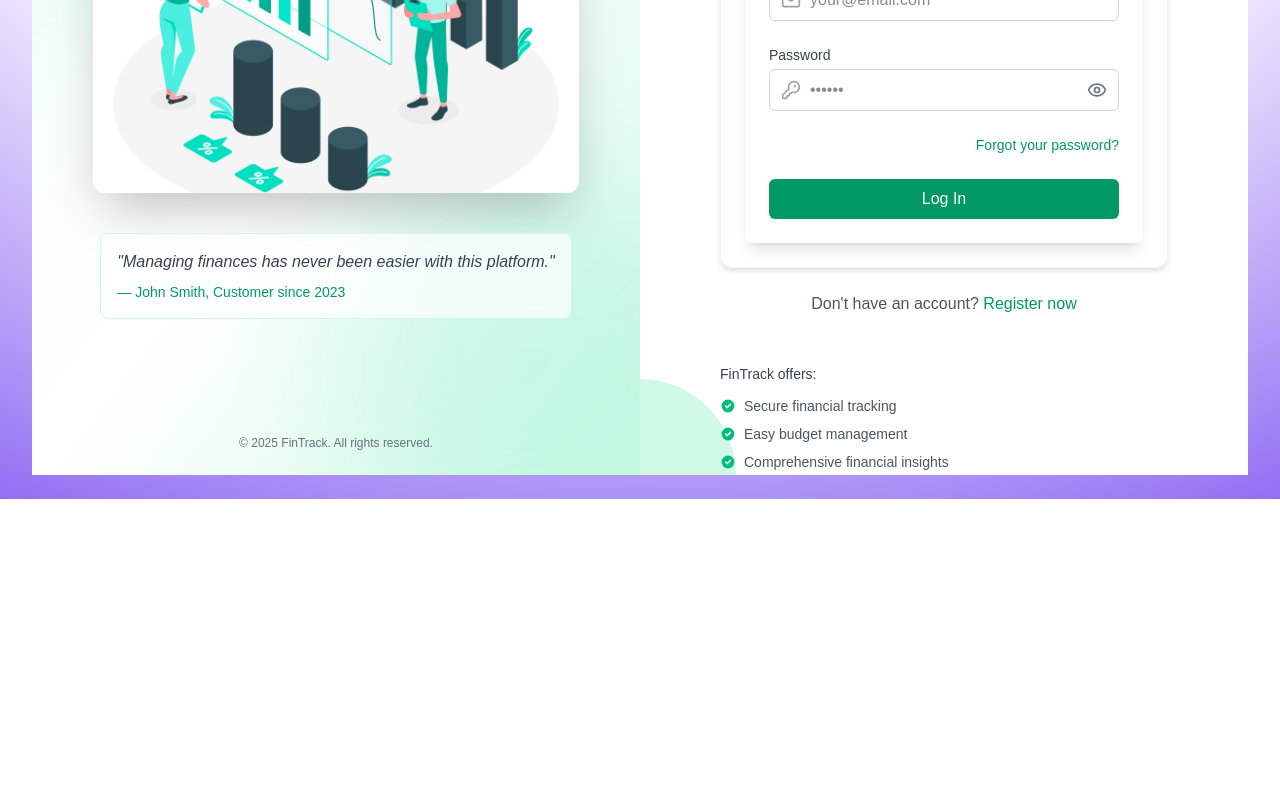
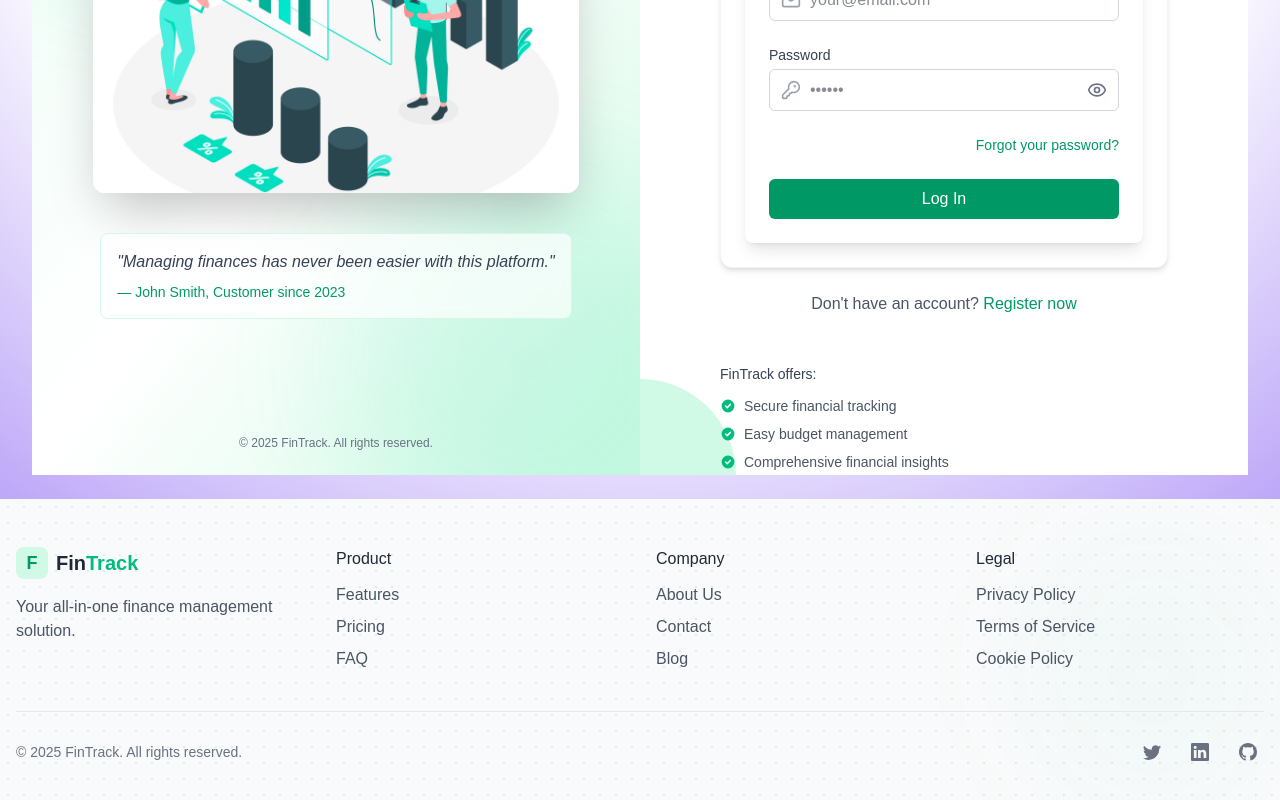
Before and after one commit to namanxdev/Fin-tracker, a React (Vite) app in the folder Frontend/: page /login in a window 1280 px wide. Shown: the part 429-1229 px from the top of the page. Before the commit the page ends 928 px from the top, so only its background shows below. Built offline with nearby package versions, Linux system fonts and the light colour scheme; no server answers.

Commit message:
Added Footer

```diff
--- a/Frontend/src/App.jsx
+++ b/Frontend/src/App.jsx
@@ -8,6 +8,7 @@ import DashboardPage from './pages/Dashboard/DashboardPage';
 import ProfilePage from './pages/ProfilePage';
 import { BrowserRouter as Router, Routes, Route, Navigate, useLocation } from "react-router-dom";
 import Header from './Components/Layout/Header';
+import Footer from './Components/Layout/Footer';
 import useAuthStore from './store/authStore';
 import useThemeStore from './store/themeStore';
 import { useEffect } from 'react';
@@ -87,6 +88,7 @@ const AppLayout = () => {
           </div>
         )}
       </main>
+      <Footer />
     </div>
   );
 };
--- /dev/null
+++ b/Frontend/src/Components/Layout/Footer.jsx
@@ -0,0 +1,128 @@
+import React from 'react';
+import { Link } from 'react-router-dom';
+import useThemeStore from '../../store/themeStore';
+
+const Footer = () => {
+  const isDark = useThemeStore((state) => state.isDark());
+
+  return (
+    <footer
+      className={`relative pt-12 pb-8 overflow-hidden ${
+        isDark
+          ? 'bg-[#020617]'
+          : 'bg-gray-50 bg-[radial-gradient(#e5e7eb_1px,transparent_1px)] [background-size:16px_16px]'
+      }`}
+    >
+      {/* Subtle grid background */}
+      <div className={`absolute inset-0 ${
+        isDark
+          ? 'bg-[linear-gradient(to_right,#4f4f4f1a_1px,transparent_1px),linear-gradient(to_bottom,#8080800a_1px,transparent_1px)] bg-[size:16px_24px]'
+          : 'bg-[linear-gradient(to_right,#f0f0f01a_1px,transparent_1px),linear-gradient(to_bottom,#f0f0f01a_1px,transparent_1px)] bg-[size:6rem_4rem]'
+      }`}></div>
+
+      <div className="container relative z-10 mx-auto px-4">
+        {/* Main footer content */}
+        <div className="grid grid-cols-1 md:grid-cols-4 gap-8 mb-10">
+          {/* Brand column */}
+          <div className="md:col-span-1">
+            <Link to="/" className="flex items-center mb-4">
+              <div className={`h-8 w-8 rounded-lg ${isDark ? 'bg-emerald-500/20' : 'bg-emerald-100'} flex items-center justify-center mr-2`}>
+                <span className={`text-lg font-bold ${isDark ? 'text-emerald-400' : 'text-emerald-600'}`}>F</span>
+              </div>
+              <span className={`text-xl font-bold ${isDark ? 'text-white' : 'text-gray-800'}`}>
+                Fin<span className="text-emerald-500">Track</span>
+              </span>
+            </Link>
+            <p className={`mb-4 ${isDark ? 'text-gray-300' : 'text-gray-600'}`}>
+              Your all-in-one finance management solution.
+            </p>
+          </div>
+
+          {/* Links Columns */}
+          <div>
+            <h3 className={`font-medium mb-3 ${isDark ? 'text-white' : 'text-gray-800'}`}>Product</h3>
+            <ul className={`space-y-2 ${isDark ? 'text-gray-300' : 'text-gray-600'}`}>
+              <li><Link to="/features" className="hover:text-emerald-500 transition-colors">Features</Link></li>
+              <li><Link to="/pricing" className="hover:text-emerald-500 transition-colors">Pricing</Link></li>
+              <li>
+                <a
+                  href="#faq"
+                  onClick={(e) => {
+                    e.preventDefault();
+                    document.getElementById('faq').scrollIntoView({ behavior: 'smooth' });
+                  }}
+                  className="hover:text-emerald-500 transition-colors"
+                >
+                  FAQ
+                </a>
+              </li>
+            </ul>
+          </div>
+
+          <div>
+            <h3 className={`font-medium mb-3 ${isDark ? 'text-white' : 'text-gray-800'}`}>Company</h3>
+            <ul className={`space-y-2 ${isDark ? 'text-gray-300' : 'text-gray-600'}`}>
+            <li><a href="https://github.com/namanxdev" target="_blank" rel="noopener noreferrer" className="hover:text-emerald-500 transition-colors">About Us</a></li>
+              <li><a href='https://www.linkedin.com/in/naman411/' target='_blank' className="hover:text-emerald-500 transition-colors">Contact</a></li>
+              <li><Link to="/blog" className="hover:text-emerald-500 transition-colors">Blog</Link></li>
+            </ul>
+          </div>
+
+          <div>
+            <h3 className={`font-medium mb-3 ${isDark ? 'text-white' : 'text-gray-800'}`}>Legal</h3>
+            <ul className={`space-y-2 ${isDark ? 'text-gray-300' : 'text-gray-600'}`}>
+              <li><Link to="/privacy" className="hover:text-emerald-500 transition-colors">Privacy Policy</Link></li>
+              <li><Link to="/terms" className="hover:text-emerald-500 transition-colors">Terms of Service</Link></li>
+              <li><Link to="/cookies" className="hover:text-emerald-500 transition-colors">Cookie Policy</Link></li>
+            </ul>
+          </div>
+        </div>
+
+        {/* Copyright and social */}
+        <div className={`border-t pt-6 flex flex-col sm:flex-row justify-between items-center ${isDark ? 'border-gray-800' : 'border-gray-200'}`}>
+          <div className={`mb-4 sm:mb-0 text-sm ${isDark ? 'text-gray-400' : 'text-gray-500'}`}>
+            © {new Date().getFullYear()} FinTrack. All rights reserved.
+          </div>
+          <div className="flex space-x-4">
+            {/* Social Media Icons */}
+
+            <a href="#" aria-label="Twitter" className={`h-8 w-8 rounded-full flex items-center justify-center transition-colors ${
+              isDark
+                ? 'text-gray-400 hover:bg-white/10 hover:text-white'
+                : 'text-gray-500 hover:bg-gray-100 hover:text-gray-700'
+            }`}>
+              <svg xmlns="http://www.w3.org/2000/svg" width="18" height="18" fill="currentColor" viewBox="0 0 16 16">
+                <path d="M5.026 15c6.038 0 9.341-5.003 9.341-9.334 0-.14 0-.282-.006-.422A6.685 6.685 0 0 0 16 3.542a6.658 6.658 0 0 1-1.889.518 3.301 3.301 0 0 0 1.447-1.817 6.533 6.533 0 0 1-2.087.793A3.286 3.286 0 0 0 7.875 6.03a9.325 9.325 0 0 1-6.767-3.429 3.289 3.289 0 0 0 1.018 4.382A3.323 3.323 0 0 1 .64 6.575v.045a3.288 3.288 0 0 0 2.632 3.218 3.203 3.203 0 0 1-.865.115 3.23 3.23 0 0 1-.614-.057 3.283 3.283 0 0 0 3.067 2.277A6.588 6.588 0 0 1 .78 13.58a6.32 6.32 0 0 1-.78-.045A9.344 9.344 0 0 0 5.026 15z"/>
+              </svg>
+            </a>
+            <a href="https://www.linkedin.com/in/naman411/" aria-label="LinkedIn" className={`h-8 w-8 rounded-full flex items-center justify-center transition-colors ${
+              isDark
+                ? 'text-gray-400 hover:bg-white/10 hover:text-white'
+                : 'text-gray-500 hover:bg-gray-100 hover:text-gray-700'
+            }`}>
+              <svg xmlns="http://www.w3.org/2000/svg" width="18" height="18" fill="currentColor" viewBox="0 0 16 16">
+                <path d="M0 1.146C0 .513.526 0 1.175 0h13.65C15.474 0 16 .513 16 1.146v13.708c0 .633-.526 1.146-1.175 1.146H1.175C.526 16 0 15.487 0 14.854V1.146zm4.943 12.248V6.169H2.542v7.225h2.401zm-1.2-8.212c.837 0 1.358-.554 1.358-1.248-.015-.709-.52-1.248-1.342-1.248-.822 0-1.359.54-1.359 1.248 0 .694.521 1.248 1.327 1.248h.016zm4.908 8.212V9.359c0-.216.016-.432.08-.586.173-.431.568-.878 1.232-.878.869 0 1.216.662 1.216 1.634v3.865h2.401V9.25c0-2.22-1.184-3.252-2.764-3.252-1.274 0-1.845.7-2.165 1.193v.025h-.016a5.54 5.54 0 0 1 .016-.025V6.169h-2.4c.03.678 0 7.225 0 7.225h2.4z"/>
+              </svg>
+            </a>
+            <a href="https://github.com/namanxdev" aria-label="GitHub" className={`h-8 w-8 rounded-full flex items-center justify-center transition-colors ${
+              isDark
+                ? 'text-gray-400 hover:bg-white/10 hover:text-white'
+                : 'text-gray-500 hover:bg-gray-100 hover:text-gray-700'
+            }`}>
+              <svg xmlns="http://www.w3.org/2000/svg" width="18" height="18" fill="currentColor" viewBox="0 0 16 16">
+                <path d="M8 0C3.58 0 0 3.58 0 8c0 3.54 2.29 6.53 5.47 7.59.4.07.55-.17.55-.38 0-.19-.01-.82-.01-1.49-2.01.37-2.53-.49-2.69-.94-.09-.23-.48-.94-.82-1.13-.28-.15-.68-.52-.01-.53.63-.01 1.08.58 1.23.82.72 1.21 1.87.87 2.33.66.07-.52.28-.87.51-1.07-1.78-.2-3.64-.89-3.64-3.95 0-.87.31-1.59.82-2.15-.08-.2-.36-1.02.08-2.12 0 0 .67-.21 2.2.82.64-.18 1.32-.27 2-.27.68 0 1.36.09 2 .27 1.53-1.04 2.2-.82 2.2-.82.44 1.1.16 1.92.08 2.12.51.56.82 1.27.82 2.15 0 3.07-1.87 3.75-3.65 3.95.29.25.54.73.54 1.48 0 1.07-.01 1.93-.01 2.2 0 .21.15.46.55.38A8.012 8.012 0 0 0 16 8c0-4.42-3.58-8-8-8z"/>
+              </svg>
+            </a>
+          </div>
+        </div>
+      </div>
+
+      {/* Decorative blurred element */}
+      <div className={`absolute bottom-0 right-0 w-64 h-64 rounded-full ${
+        isDark ? 'bg-emerald-500/5' : 'bg-emerald-500/3'
+      } blur-3xl pointer-events-none`}></div>
+    </footer>
+  );
+};
+
+export default Footer;
--- a/Frontend/src/pages/HomePage.jsx
+++ b/Frontend/src/pages/HomePage.jsx
@@ -659,6 +659,7 @@ function HomePage() {
 
     {/* FAQ Section */}
     <section
+      id='faq'
       className={`py-24 relative ${
         isDark
           ? 'bg-[#020617]'
```
Also changed, not shown: 2 other files (tests, documents, lock files or other folders).
